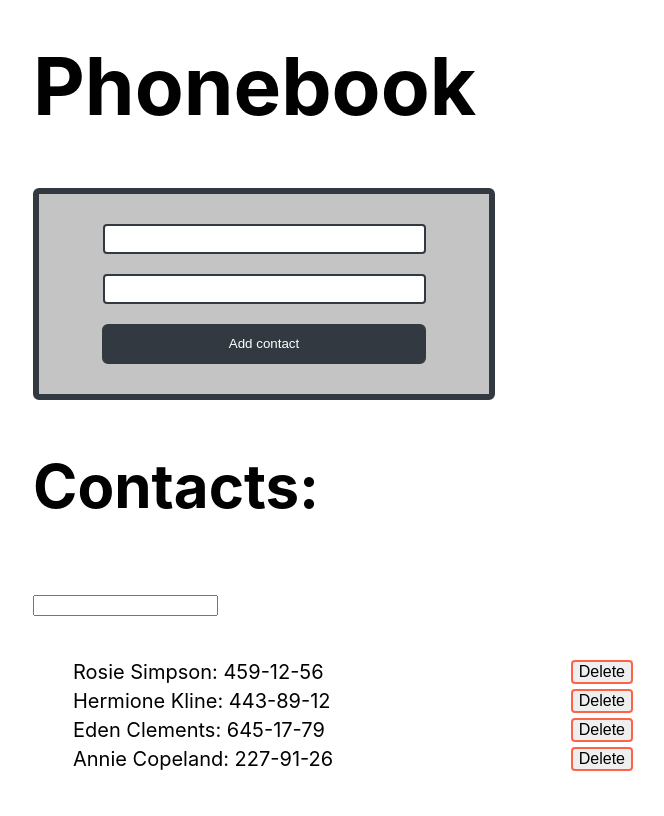
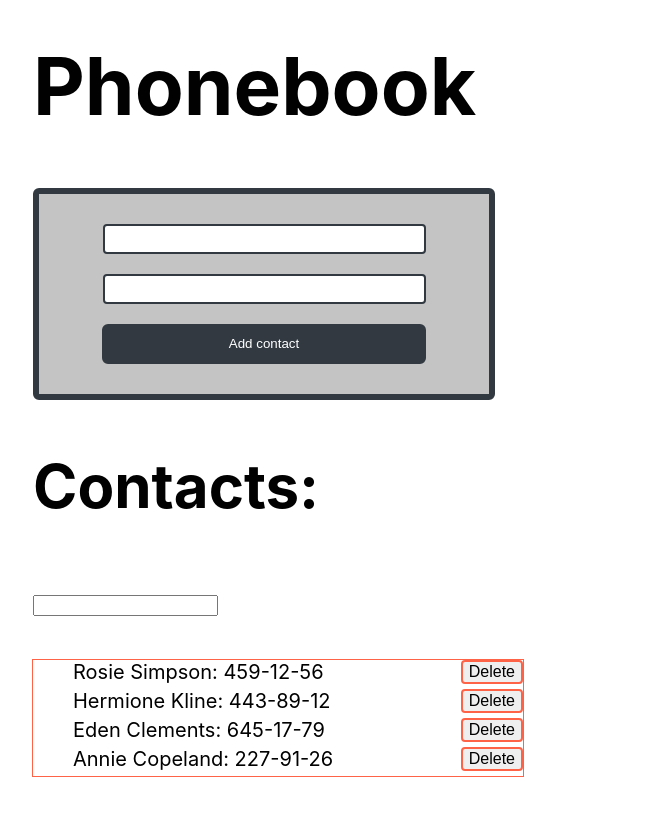
Before and after one commit to Maksym-Svyrydov/goit-react-hw-02-phonebook, a React (Create React App) app: page / in a window 1280 px wide. Shown: the whole page, without its empty margins (307-971 px from the left). Built offline with nearby package versions, Linux system fonts and the light colour scheme.

Commit message:
all tasks

```diff
--- a/src/components/ContactList/ContactList.styled.js
+++ b/src/components/ContactList/ContactList.styled.js
@@ -1,9 +1,11 @@
 import styled from 'styled-components';
 
 export const List = styled.ul`
+  width: 75%;
   display: flex;
   list-style: none;
   flex-direction: column;
+  outline: 1px solid tomato;
 `;
 export const Item = styled.li`
   display: flex;
```
Also changed, not shown: src/components/Form/Form.jsx (+1 -7 lines).
